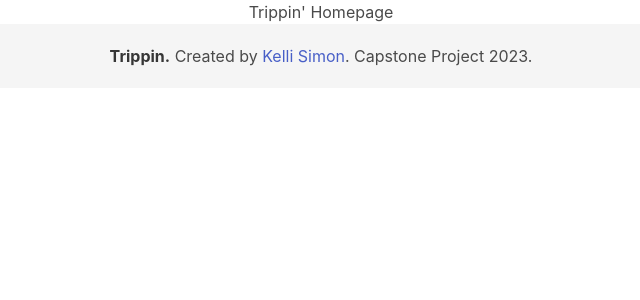
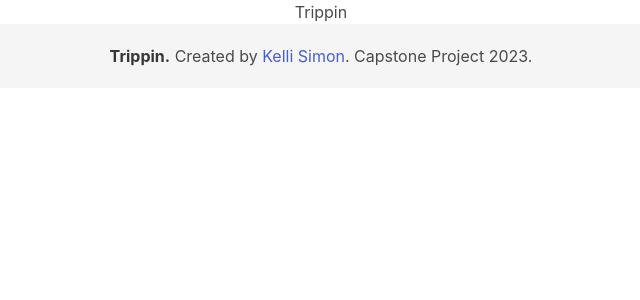
Before and after one commit to kellims/Capstone-Project-Trippin, a Django app: page / in a window 1280 px wide. Shown: the part 52-352 px from the top of the page, without its empty margins (319-959 px from the left). Run offline with Django 4.2, Linux system fonts and the light colour scheme.

Commit message:
home page

```diff
--- a/main_app/templates/home.html
+++ b/main_app/templates/home.html
@@ -1,5 +1,5 @@
 
 {% extends 'base.html' %}
 {% block content %}
-<h1>Trippin' Homepage</h1>
+<h1>Trippin</h1>
 {% endblock %}
```
